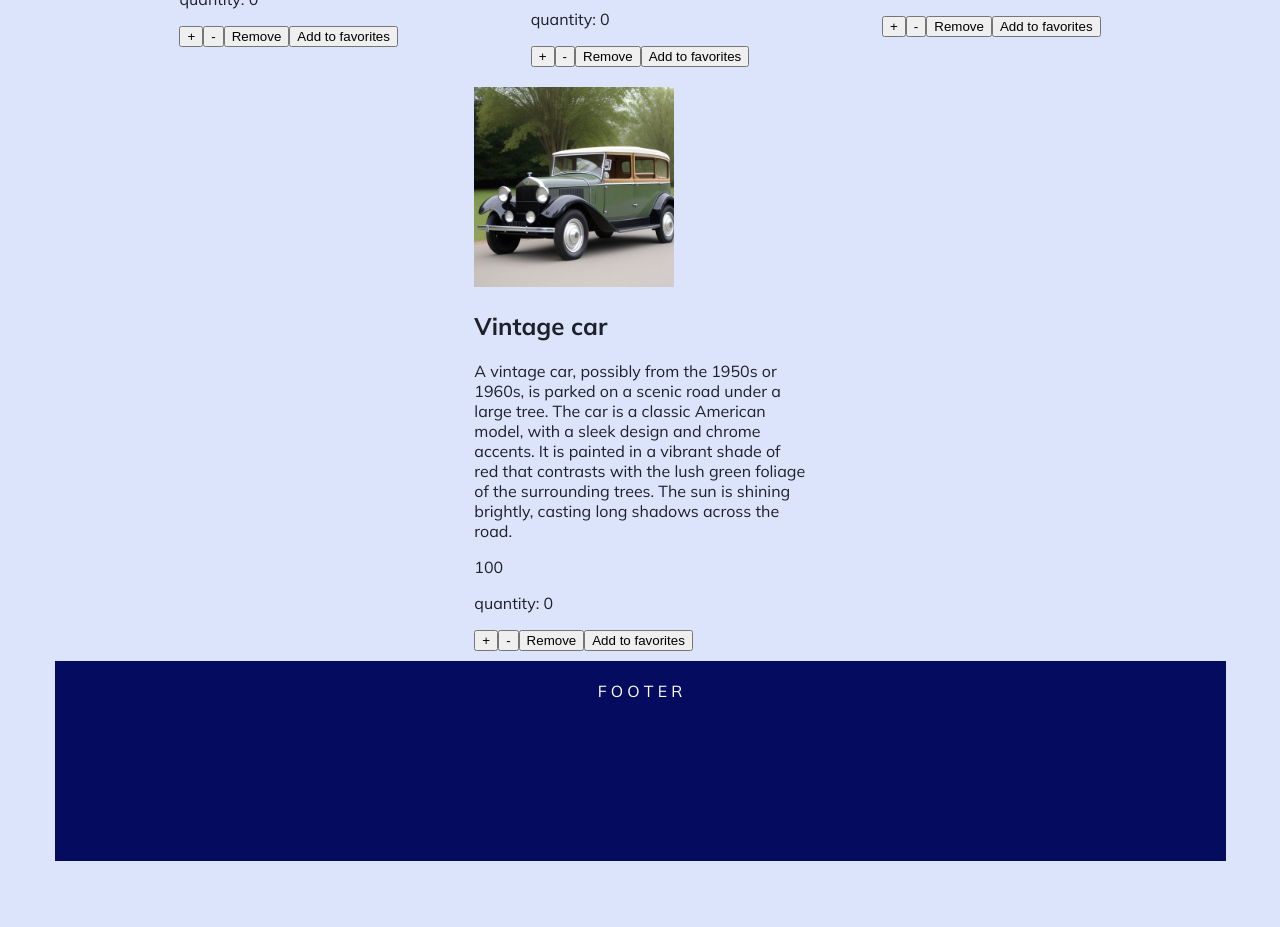
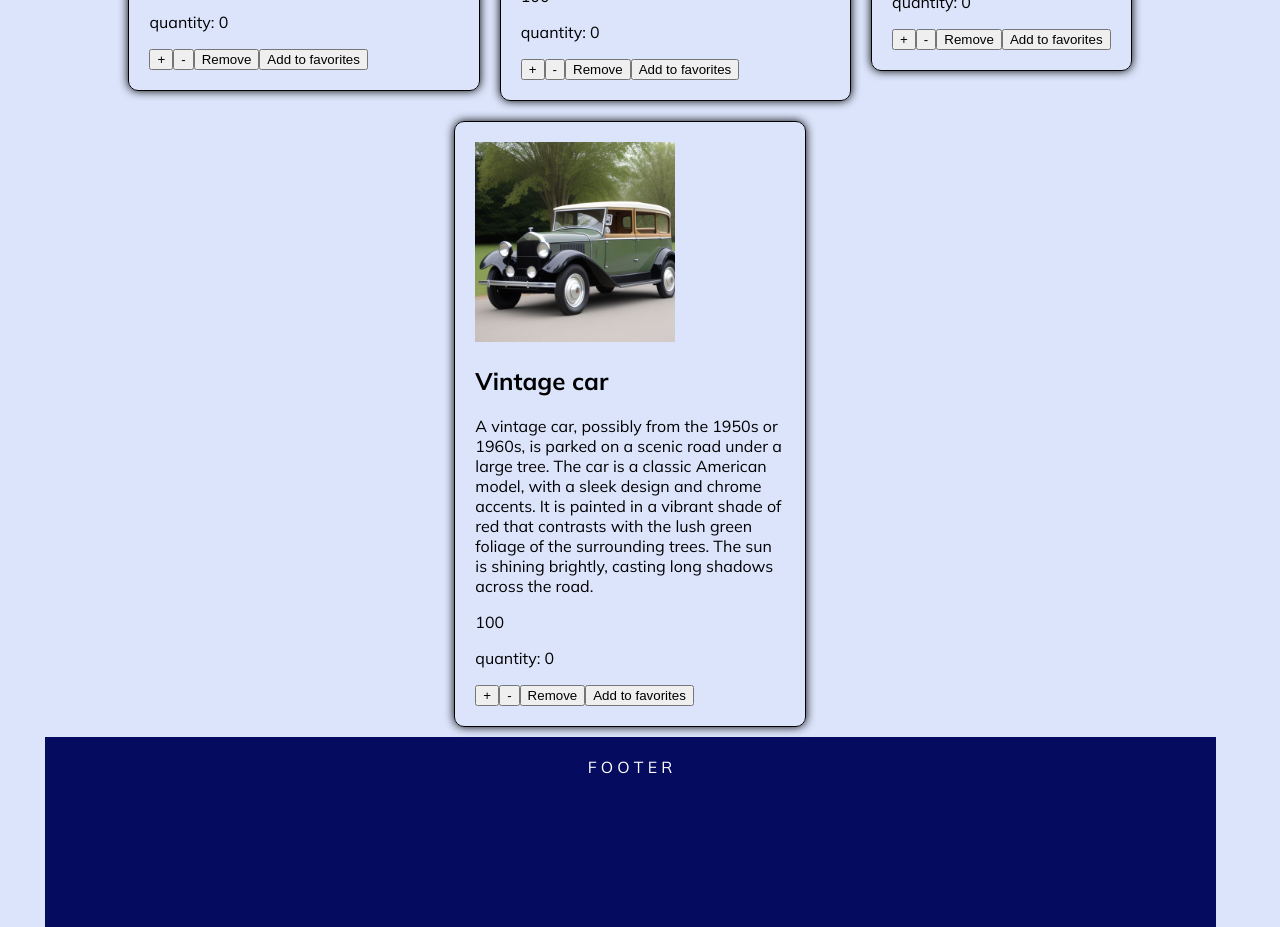
Before and after one commit to Koraus/posterposterszone, a React (Vite) app: page / in a window 1280 px wide. Shown: the part 1380-2307 px from the top of the page. Before the commit the page ends 2249 px from the top, so only its background shows below. Built offline with nearby package versions, Linux system fonts and the light colour scheme.

Commit message:
added personal product page

```diff
--- a/package.json
+++ b/package.json
@@ -17,6 +17,7 @@
     "react-dom": "^18.2.0",
     "react-router-dom": "^6.23.0",
     "react-slick": "^0.30.2",
+    "react-transition-group": "^4.4.5",
     "recoil": "^0.7.7",
     "slick-carousel": "^1.8.1"
   },
@@ -24,6 +25,7 @@
     "@emotion/babel-plugin": "^11.11.0",
     "@types/react": "^18.2.66",
     "@types/react-dom": "^18.2.22",
+    "@types/react-transition-group": "^4.4.10",
     "@typescript-eslint/eslint-plugin": "^7.2.0",
     "@typescript-eslint/parser": "^7.2.0",
     "@vitejs/plugin-react": "^4.2.1",
--- a/src/Layout.tsx
+++ b/src/Layout.tsx
@@ -6,9 +6,14 @@ import { Footer } from "./components/Footer"
 export const Layout = () => {
 
     return (
-        <div css={{ maxWidth: "1171px", margin: "0 auto" }}>
+        <div css={{
+            maxWidth: "1171px", margin: "0 auto",
+            display: "flex",
+            flexDirection: "column",
+            minHeight: "100vh",
+        }}>
             <Header />
-            <main>
+            <main css={{ flex: "1", }}>
                 <Outlet />
             </main>
             <Footer />
--- a/src/components/Footer.tsx
+++ b/src/components/Footer.tsx
@@ -1,6 +1,7 @@
 
 
 export const Footer = () => {
+
     return (
         <footer css={{
             backgroundColor: '#050b5f',
@@ -10,6 +11,7 @@ export const Footer = () => {
             maxWidth: '1171px',
             minHeight: '200px',
             margin: '0 auto',
+            width: '100%',
         }}>
             F O O T E R
 
--- a/src/components/ProductCard.tsx
+++ b/src/components/ProductCard.tsx
@@ -2,13 +2,13 @@ import { useRecoilState } from "recoil"
 import { cartRecoil } from "../cartRecoil"
 import { ProductData } from "../data"
 import { favoritesRecoil } from "../favoriteRecoil";
+import { NavLink } from 'react-router-dom';
 
 
 export const ProductCard = ({ productData }: { productData: ProductData }) => {
 
     const [cart, setCart] = useRecoilState(cartRecoil);
     const [favorites, setFavorites] = useRecoilState(favoritesRecoil);
-
     const increaseNumber = () => {
         if (cart.filter((item) => item.id === productData.id).length > 0) {
             setCart(
@@ -77,7 +77,22 @@ export const ProductCard = ({ productData }: { productData: ProductData }) => {
         }
     }
     return (
-        <div css={{ padding: "10px", maxWidth: "30%" }}>
+        <NavLink to={`/product/${productData.id}`} css={{
+            textDecoration: 'none',
+            color: 'black',
+            margin: '10px',
+            padding: '10px',
+            border: '1px solid black',
+            borderRadius: '10px',
+            boxShadow: '0px 0px 10px 0px black',
+            transition: '0.3s',
+            maxWidth: "30%",
+            '&:hover': {
+                boxShadow: '0px 0px 10px 0px grey',
+            }
+
+        }}>
+            <div css={{ padding: "10px",  }} >
                 <img src={productData.imgUrl} alt={productData.title} css={{
                     width: '200px',
                     height: '200px'
@@ -101,5 +116,6 @@ export const ProductCard = ({ productData }: { productData: ProductData }) => {
                     {favorites.some((item) => item === productData.id) ? 'Remove from favorites' : 'Add to favorites'}
                 </button>
             </div>
+        </NavLink>
     )
 }
--- a/src/data.tsx
+++ b/src/data.tsx
@@ -9,7 +9,7 @@ import id7Url from './assets/posters-img/id7.jpeg';
 
 
 export type ProductData = {
-    id: number;
+    id: number ;
     title: string;
     description: string;
     type: "poster" | "photo" | "canvas";
--- a/src/index.css
+++ b/src/index.css
@@ -19,6 +19,13 @@ html {
   box-sizing: border-box;
 }
 
+body {
+  min-height: 100%;
+  padding: 0;
+  margin: 0;
+  padding: 0 calc(20px - (100vw - 100%)) 0 0;
+}
+
 *,
 *:before,
 *:after {
--- a/src/main.tsx
+++ b/src/main.tsx
@@ -10,6 +10,7 @@ import { Search } from './pages/Search';
 import { Cart } from './pages/Cart';
 import { Liked } from './pages/Liked';
 import { RecoilRoot } from 'recoil';
+import { Product } from './pages/Product';
 
 
 const root = document.getElementById('root') as HTMLElement;
@@ -20,7 +21,8 @@ export const paths = {
   about: "/about",
   search: "/search",
   cart: "/cart",
-  liked: "/liked"
+  liked: "/liked",
+  product: "/product/:id",
 }
 
 const router = createHashRouter([
@@ -52,7 +54,12 @@ const router = createHashRouter([
       {
         path: paths.cart,
         element: <Cart />
+      },
+      {
+        path: paths.product,
+        element: <Product />
       }
+
     ]
   },
 
--- a/src/pages/Liked.tsx
+++ b/src/pages/Liked.tsx
@@ -9,6 +9,11 @@ export const Liked = () => {
     return (
         <div>
             <h1>Favorites</h1>
+            {
+                favorites.length === 0 && <div>  <p>Your favourite list is currently empty</p>
+
+                    <p>Add all your favourites to this list for saving and sharing</p> </div>
+            }
             {favorites.map((id) => {
                 const productData = productsData.find((product) => product.id === id);
                 return (
--- /dev/null
+++ b/src/pages/Product.tsx
@@ -0,0 +1,32 @@
+import { useParams } from "react-router-dom"
+import { productsData } from "../data"
+
+
+export const Product = () => {
+    const id = useParams<{ id: string }>().id
+    const product = productsData.find((product) => product.id == Number(id))
+    console.log(product)
+    return (
+        <div>
+            <section>
+            <h1 css={{textAlign: "center"}}>{id}</h1>
+                <div css={{
+                    display: "flex",
+                    flexWrap: "wrap",
+                    justifyContent: "center",
+                    alignItems: "center",
+                    maxWidth: "1171px",
+                    margin: "0 auto"
+                }}>
+                    {product && <div>
+                        <img src={product.imgUrl} alt={product.title} />
+                        <h2>{product.title}</h2>
+                        <p>{product.description}</p>
+                        <p>{product.price}</p>
+                    </div>
+                    }
+                </div>
+            </section>
+        </div>
+    )
+}
```
Also changed, not shown: src/components/loader.tsx (added, +38 -0 lines), src/pages/ProductPage.tsx (deleted, +0 -33 lines), 1 other file (tests, documents, lock files or other folders). Lines whose indentation alone changed are shown as unchanged.
